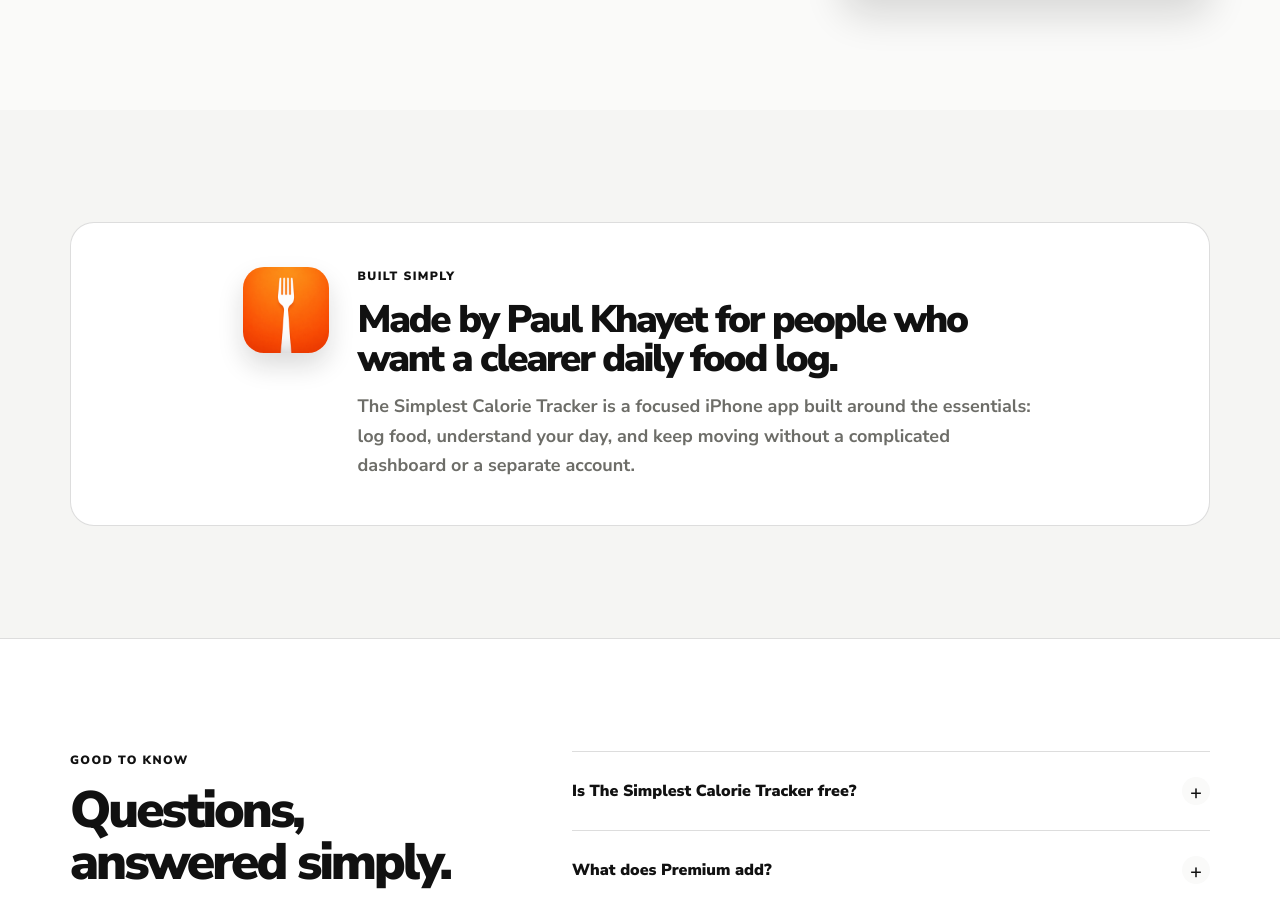
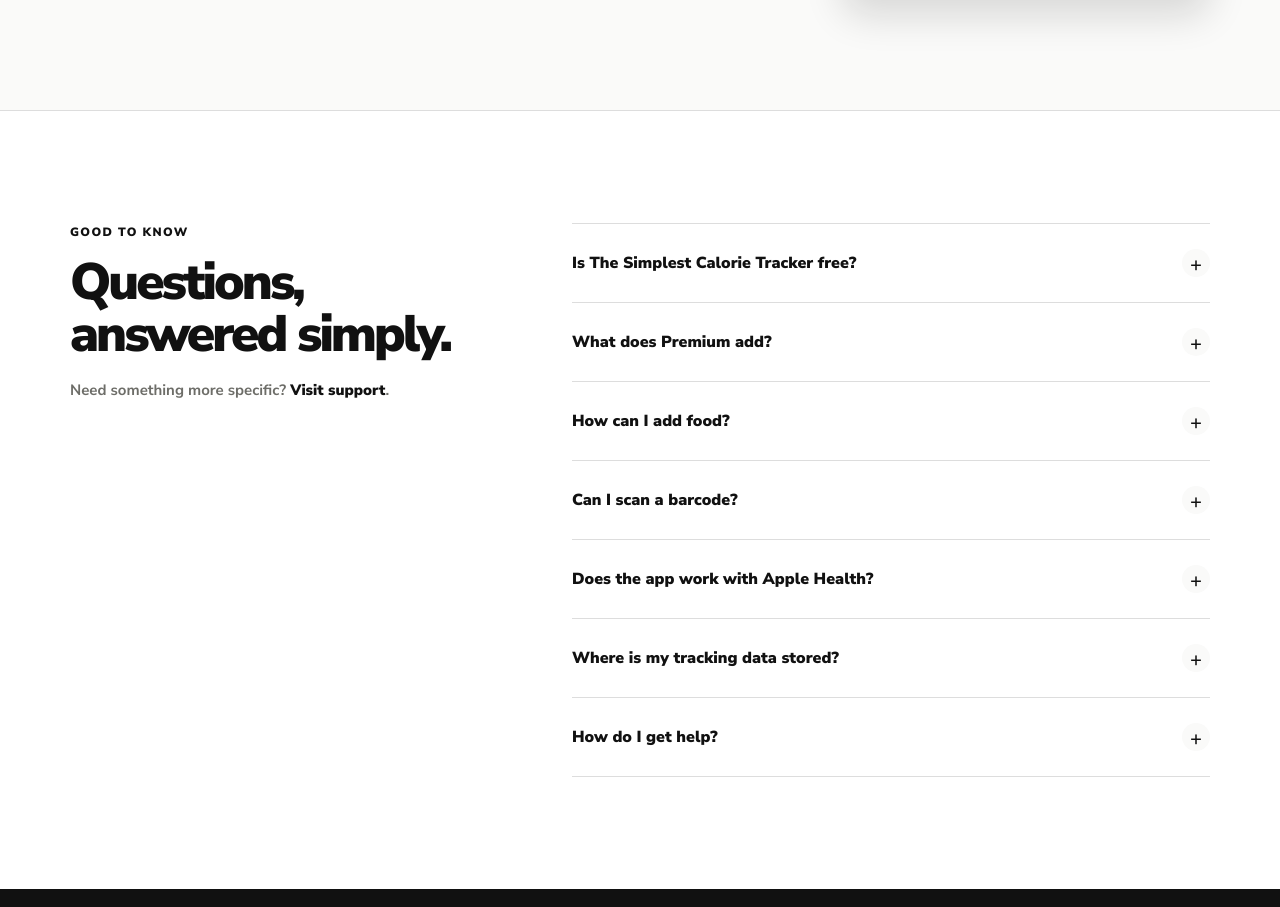
Before and after one commit to paulkhayet/CalorieTrackerWebsite, a Next.js app: page / in a window 1280 px wide. Shown: the part 5235-6142 px from the top of the page. Built offline with nearby package versions, Linux system fonts and the light colour scheme.

Commit message:
Remove founder homepage section

```diff
--- a/src/app/globals.css
+++ b/src/app/globals.css
@@ -884,35 +884,6 @@
 
 .pricing-card__link:hover {
   color: var(--ink);
-}
-
-.founder {
-  background: var(--cream);
-}
-
-.founder__inner {
-  display: grid;
-  grid-template-columns: auto minmax(0, 680px);
-  justify-content: center;
-  gap: 29px;
-  border: 1px solid var(--line);
-  border-radius: 24px;
-  background: var(--white);
-  padding: 44px 50px;
-}
-
-.founder__icon {
-  border-radius: 21px;
-  box-shadow: 0 13px 26px rgba(17, 17, 17, 0.15);
-}
-
-.founder h2 {
-  margin-bottom: 14px;
-  font-size: clamp(29px, 3vw, 42px);
-}
-
-.founder .section-copy {
-  margin: 0;
 }
 
 .faq {
@@ -1691,9 +1662,6 @@
   .phone--insights { max-width: 247px; }
   .testimonial { min-height: 0; }
   .pricing-card { min-height: 0; }
-  .founder__inner { grid-template-columns: 1fr; gap: 22px; padding: 29px; }
-  .founder__icon { width: 68px; height: 68px; border-radius: 17px; }
-  .founder h2 { font-size: 30px; }
   .faq details p { margin-right: 0; }
   .final-cta { padding: 73px 0 99px; }
   .final-cta h2 { font-size: 42px; }
--- a/src/app/page.tsx
+++ b/src/app/page.tsx
@@ -513,19 +513,6 @@
           </div>
         </section>
 
-        <section className="founder section">
-          <div className="container founder__inner">
-            <Image alt="" className="founder__icon" height={86} src="/app-icon.png" width={86} />
-            <div>
-              <p className="eyebrow">Built simply</p>
-              <h2>Made by Paul Khayet for people who want a clearer daily food log.</h2>
-              <p className="section-copy">
-                The Simplest Calorie Tracker is a focused iPhone app built around the essentials: log food, understand your day, and keep moving without a complicated dashboard or a separate account.
-              </p>
-            </div>
-          </div>
-        </section>
-
         <section className="faq section" id="faq">
           <div className="container faq__inner">
             <div className="section-heading">
```
